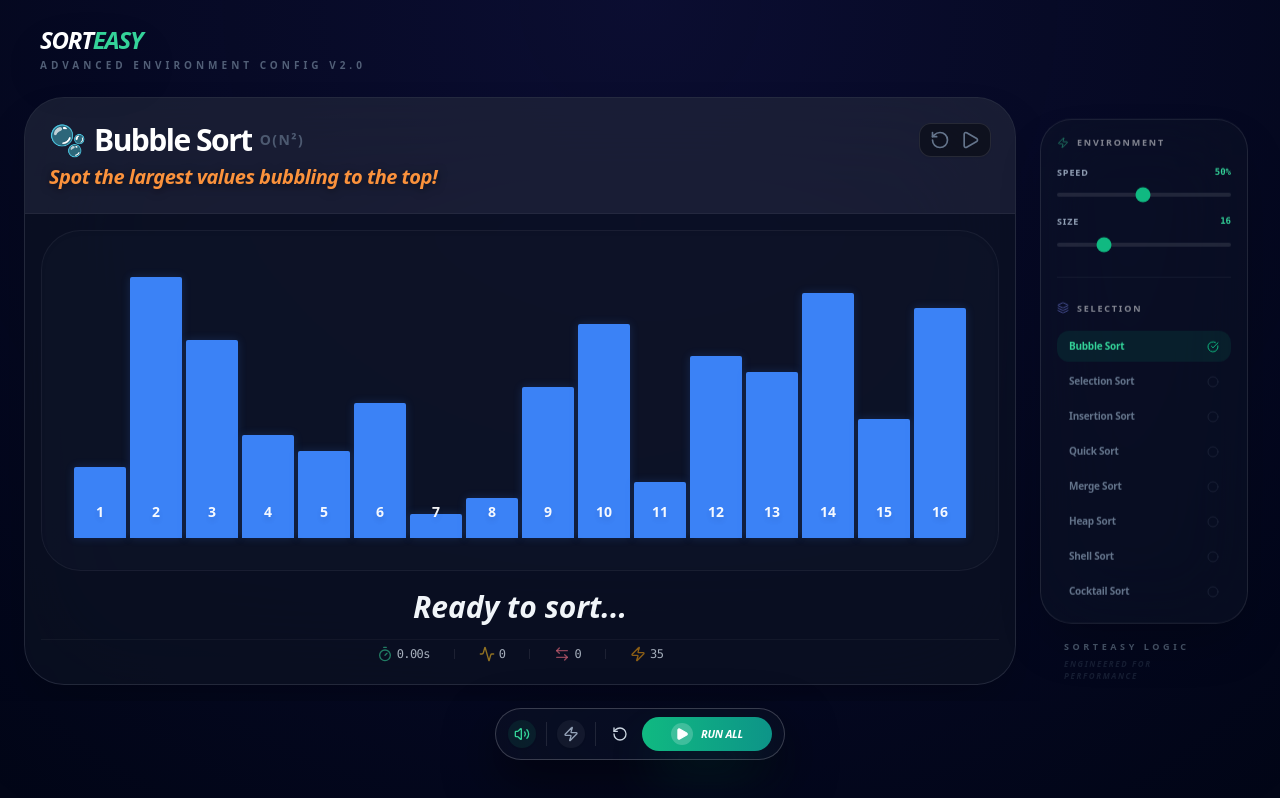
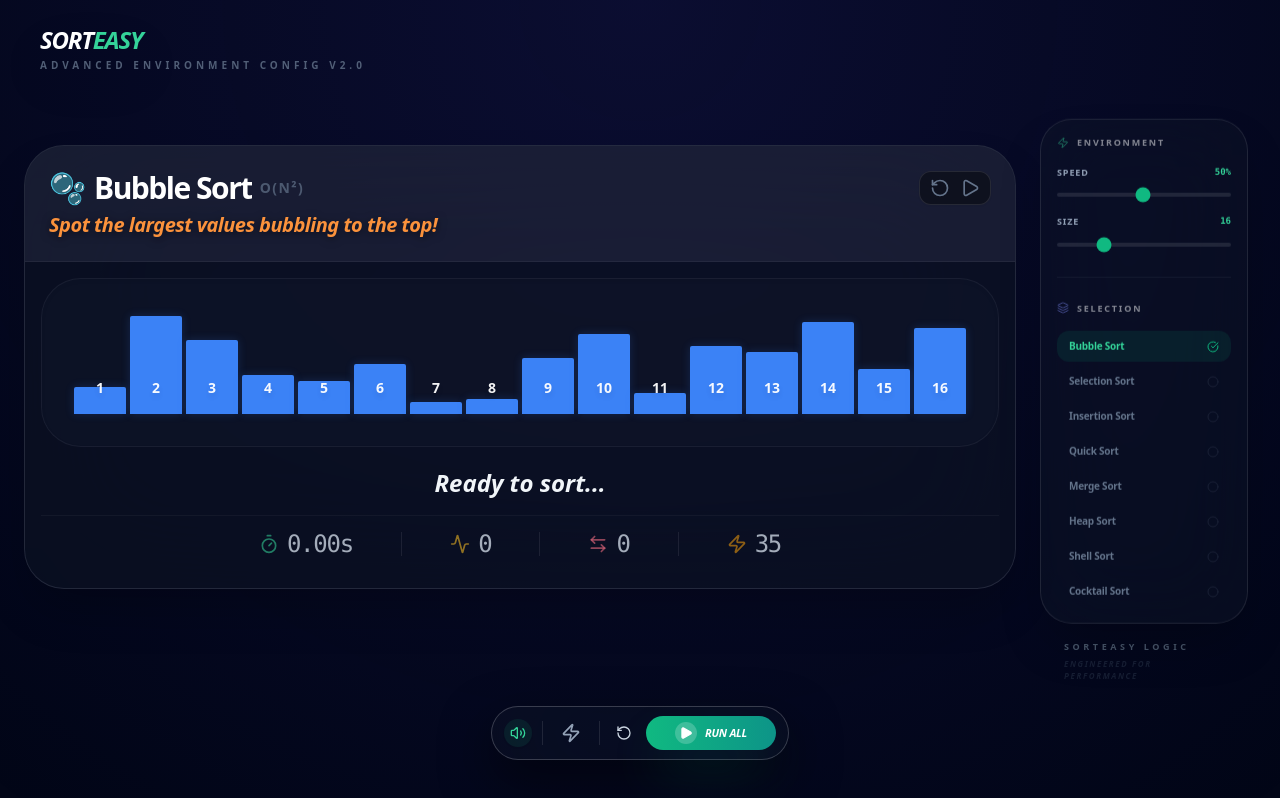
Before and after one commit to lastjung/sort-easy, a React (Vite) app: page / in a window 1280 px wide. Built offline with nearby package versions, Linux system fonts and the light colour scheme.

Commit message:
fix: resolve variable name error in Tube Mode logic and update components

```diff
--- a/src/App.jsx
+++ b/src/App.jsx
@@ -11,7 +11,7 @@ function App() {
   const [soundEnabled, setSoundEnabled] = useState(true);
   const [volume, setVolume] = useState(0.1);
   const [selectedIds, setSelectedIds] = useState(new Set(['bubble']));
-  const [isTurbo, setIsTurbo] = useState(false);
+  const [isTubeMode, setIsTubeMode] = useState(false);
 
   const [data, setData] = useState([]);
   const [triggerRun, setTriggerRun] = useState(0);   // Global Start signal
@@ -106,7 +106,7 @@ function App() {
           data={data}
           arraySize={arraySize}
           speed={speed}
-          isTurbo={isTurbo}
+          isTubeMode={isTubeMode}
           soundEnabled={soundEnabled}
           volume={volume}
           triggerRun={triggerRun}
@@ -125,8 +125,8 @@ function App() {
           isAnyPaused={runState.paused > 0}
           soundEnabled={soundEnabled}
           setSoundEnabled={setSoundEnabled}
-          isTurbo={isTurbo}
-          setIsTurbo={setIsTurbo}
+          isTubeMode={isTubeMode}
+          setIsTubeMode={setIsTubeMode}
           visibleCount={selectedIds.size}
           // Props for Drawer (Mobile Mode)
           arraySize={arraySize}
--- a/src/algorithms/index.js
+++ b/src/algorithms/index.js
@@ -90,6 +90,6 @@ export const ALGORITHMS = [
         complexity: 'O(n²)',
         desc: 'Bidirectional bubble sort, shaking elements both ways.',
         icon: '🍹',
-        slogan: "Shaking elements both ways for balance!"
+        slogan: "Find the endpoints with bidirectional bubbling!"
     }
 ];
--- a/src/components/Dashboard.jsx
+++ b/src/components/Dashboard.jsx
@@ -16,7 +16,7 @@ const Dashboard = ({
   triggerReset,
   selectedIds, // Set of IDs to show
   onRunningChange,
-  isTurbo
+  isTubeMode
 }) => {
   const [results, setResults] = useState({});
   const [activeAlgorithms, setActiveAlgorithms] = useState(new Set());
@@ -104,12 +104,13 @@ const Dashboard = ({
   const isCinema = visibleAlgos.length === 1;
 
   return (
-    <div className={`w-full mx-auto px-6 py-4 transition-all duration-500 ${isCinema ? 'max-w-[1800px] h-[calc(100vh-180px)] overflow-hidden' : 'max-w-[1600px]'}`}>
-      <div className={`grid gap-6 h-full ${
-        isCinema
-          ? 'grid-cols-1'
-          : 'grid-cols-1 lg:grid-cols-2 xl:grid-cols-3'
-      }`}>
+    <div className={`w-full mx-auto px-6 py-4 transition-all duration-500 ${isCinema ? 'max-w-[1800px] h-[calc(100vh-180px)] overflow-visible' : 'max-w-[1600px]'}`}>
+        {/* Dashboard Padding / Space Sync (Ensures slogan doesn't clip) */}
+        <div className={`grid gap-6 h-full transition-all duration-700 ${
+          isCinema
+            ? 'grid-cols-1 pt-12 pb-24'
+            : 'grid-cols-1 lg:grid-cols-2 xl:grid-cols-3'
+        }`}>
         {visibleAlgos.map((algo) => (
           <div key={algo.id} className={isCinema ? 'transform scale-100' : ''}>
             <SortCard
@@ -126,7 +127,7 @@ const Dashboard = ({
               triggerReset={triggerReset}
               onComplete={handleComplete}
               onRunning={handleRunning}
-              isTurbo={isTurbo}
+              isTubeMode={isTubeMode}
             />
           </div>
         ))}
--- a/src/components/FloatingActionDock.jsx
+++ b/src/components/FloatingActionDock.jsx
@@ -19,8 +19,8 @@ const FloatingActionDock = ({
   selectedIds,
   toggleSelect,
   isAnyActive,
-  isTurbo,
-  setIsTurbo
+  isTubeMode,
+  setIsTubeMode
 }) => {
   const [showConfig, setShowConfig] = useState(false);
   const isIdle = !isAnyRunning && !isAnyPaused;
@@ -115,16 +115,13 @@ const FloatingActionDock = ({
 
         <div className="w-px h-6 bg-white/10 mx-0.5" />
 
-        {/* Tube Speed Toggle */}
+        {/* Tube Mode Toggle */}
         <button
-          onClick={() => setIsTurbo(!isTurbo)}
-          className={`p-1.5 rounded-full transition-all duration-300 ${
-            isTurbo ? 'bg-amber-500/10 text-amber-400' : 'bg-white/5 text-slate-400'
-          } shadow-sm will-change-transform active:scale-90 relative overflow-hidden group/turbo`}
-          title="Tube Speed (Dynamic Acceleration)"
+          onClick={() => setIsTubeMode(!isTubeMode)}
+          className={`p-2 rounded-full transition-all duration-300 ${isTubeMode ? 'bg-amber-500/20 text-amber-500 border border-amber-500/30' : 'text-slate-400 hover:text-white hover:bg-white/10'}`}
+          title={isTubeMode ? "Disable Tube Mode" : "Enable Tube Mode (Speed Up + Shorts UI Space)"}
         >
-          <Zap size={16} fill={isTurbo ? "currentColor" : "none"} className={isTurbo ? "animate-pulse" : ""} />
-          {isTurbo && <div className="absolute inset-0 bg-amber-500/20 blur-md" />}
+          <Zap size={20} fill={isTubeMode ? "currentColor" : "none"} className={isTubeMode ? "opacity-90" : ""} />
         </button>
 
         <div className="w-px h-6 bg-white/10 mx-0.5" />
--- a/src/components/SortCard.jsx
+++ b/src/components/SortCard.jsx
@@ -41,7 +41,7 @@ const SortCard = ({
   triggerReset, // To reset from outside
   onComplete,
   onRunning, // To notify parent about execution state
-  isTurbo
+  isTubeMode
 }) => {
   const [array, setArray] = useState([...initialArray]);
   const arrayRef = useRef([...initialArray]); // To avoid stale closures in handleStart
@@ -62,9 +62,9 @@ const SortCard = ({
   // Each start increments this, and the active loop checks it to know if it should abort.
   const sessionIdRef = useRef(0);
   const speedRef = useRef(speed);
-  const isTurboRef = useRef(isTurbo);
+  const isTubeModeRef = useRef(isTubeMode);
   const sortedCountRef = useRef(0);
-  const [turboMultiplier, setTurboMultiplier] = useState(0.7);
+  const [tubeMultiplier, setTubeMultiplier] = useState(0.7);
   const stepsRef = useRef(0); // For virtual progress
   const timerRef = useRef(null);
   const startTimeRef = useRef(0);
@@ -82,8 +82,8 @@ const SortCard = ({
   }, [speed]);
 
   useEffect(() => {
-    isTurboRef.current = isTurbo;
-  }, [isTurbo]);
+    isTubeModeRef.current = isTubeMode;
+  }, [isTubeMode]);
 
   useEffect(() => {
     sortedCountRef.current = sortedIndices.length;
@@ -140,26 +140,26 @@ const SortCard = ({
     // Formula: (101-speed)^1.5 * factor * 0.4.
     let currentSpeed = speedRef.current;
 
-    // --- Tube Speed Dynamic Logic ---
-    if (isTurboRef.current) {
+    // --- Tube Mode (Dynamic Acceleration + Safe Zone) Logic ---
+    if (isTubeModeRef.current) {
         // Calculate progress: combine real sorted bars + virtual progress from steps
         // estimatedTotalSteps for 16 bars is roughly 100-200.
         const realProgress = sortedCountRef.current / arraySize;
         const virtualProgress = Math.min(0.9, stepsRef.current / (arraySize * arraySize * 0.5));
         const progress = Math.max(realProgress, virtualProgress);
 
-        let turboFactor = 0.7; // Start slow
+        let tubeFactor = 0.7; // Start slow
 
         if (progress >= 0.15) {
             // Accelerate from 0.7x to 1.8x
-            turboFactor = 0.7 + ((progress - 0.15) / 0.85) * (1.8 - 0.7);
+            tubeFactor = 0.7 + ((progress - 0.15) / 0.85) * (1.8 - 0.7);
         }
 
-        turboFactor = Math.min(1.8, turboFactor);
-        setTurboMultiplier(Number(turboFactor.toFixed(1)));
-        currentSpeed = Math.min(100, currentSpeed * turboFactor);
+        tubeFactor = Math.min(1.8, tubeFactor);
+        setTubeMultiplier(Number(tubeFactor.toFixed(1)));
+        currentSpeed = Math.min(100, currentSpeed * tubeFactor);
     } else {
-        if (turboMultiplier !== 1.0) setTurboMultiplier(1.0);
+        if (tubeMultiplier !== 1.0) setTubeMultiplier(1.0);
     }
 
     const totalMs = Math.pow(101 - currentSpeed, 1.5) * factor * 0.4;
@@ -223,7 +223,7 @@ const SortCard = ({
     setComparisons(0);
     setSwaps(0);
     setElapsedTime(0);
-    setTurboMultiplier(0.7);
+    setTubeMultiplier(0.7);
     stepsRef.current = 0;
     baseTimeRef.current = 0;
     startTimeRef.current = Date.now();
@@ -294,7 +294,19 @@ const SortCard = ({
         setCompareIndices([]);
         setSwapIndices([]);
         setGoodIndices([]);
-        setSortedIndices([...Array(arraySize).keys()]);
+
+        // Success Sweep Effect: Gradually fill sortedIndices for a 'scanning' feel
+        const allIndices = [...Array(arraySize).keys()];
+        for (let i = 0; i <= arraySize; i++) {
+            if (mySessionId !== sessionIdRef.current) break;
+            setSortedIndices(allIndices.slice(0, i));
+            if (i < arraySize) {
+                // Play a high-pitched success tone during sweep
+                playSound(880 + (i * 20), 'sine');
+                await new Promise(r => setTimeout(r, 30));
+            }
+        }
+
         setDescription(msg.FINISHED || { text: "COMPLETED! ✨", type: MSG_TYPES.SUCCESS });
         if (onCompleteRef.current) {
           onCompleteRef.current(item.id, {
@@ -376,8 +388,22 @@ const SortCard = ({
     return `${s}.${remainMs.toString().padStart(2, '0')}s`;
   };
 
+  const getDescriptionClass = () => {
+    if (isPaused) return 'text-amber-500/60 grayscale-[0.5]';
+
+    switch (description.type) {
+      case MSG_TYPES.COMPARE: return 'text-amber-300 drop-shadow-[0_0_12px_rgba(252,211,77,0.5)]';
+      case MSG_TYPES.SWAP: return 'text-rose-400 drop-shadow-[0_0_12px_rgba(251,113,133,0.5)]';
+      case MSG_TYPES.TARGET: return 'text-fuchsia-400 drop-shadow-[0_0_12px_rgba(232,121,249,0.5)]';
+      case MSG_TYPES.SUCCESS: return 'text-emerald-400 drop-shadow-[0_0_12px_rgba(52,211,153,0.5)]';
+      default: return 'text-slate-100';
+    }
+  };
+
   return (
-    <div className={`flex flex-col bg-slate-900/60 backdrop-blur-3xl rounded-[40px] border border-white/10 shadow-2xl overflow-hidden transition-[transform,box-shadow,ring] duration-500 group ${isCinema ? 'ring-12 ring-emerald-500/10 h-full' : ''}`}>
+    <div className={`flex flex-col bg-slate-900/60 backdrop-blur-3xl rounded-[40px] border border-white/10 shadow-2xl overflow-hidden transition-all duration-700 group ${
+      isCinema ? 'ring-12 ring-emerald-500/10 h-full' : ''
+    } ${isCinema && isTubeMode ? 'translate-y-[-80px] scale-[0.98]' : ''}`}>
       <div className={`${isCinema ? 'p-6' : 'p-3 md:p-4'} bg-white/5 border-b border-white/5 flex flex-col gap-1.5 order-first`}>
         <div className="flex justify-between items-center">
           <div className="flex items-center gap-2 min-w-0">
@@ -429,41 +455,30 @@ const SortCard = ({
                  <span className="bg-amber-500/20 text-amber-500 text-[10px] font-black px-2 py-0.5 rounded-full border border-amber-500/30 tracking-widest uppercase animate-pulse">Hold</span>
                </div>
              )}
-             <p className={`${isCinema ? 'text-3xl' : 'text-base md:text-2xl'} font-black italic text-center animate-in fade-in slide-in-from-bottom-2 duration-300 ${
-                isPaused ? 'text-amber-500/60 grayscale-[0.5]' :
-                description.type === MSG_TYPES.COMPARE
-                  ? 'text-amber-300 drop-shadow-[0_0_12px_rgba(252,211,77,0.5)]'
-                  : description.type === MSG_TYPES.SWAP
-                  ? 'text-rose-400 drop-shadow-[0_0_12px_rgba(251,113,133,0.5)]'
-                  : description.type === MSG_TYPES.TARGET
-                  ? 'text-fuchsia-400 drop-shadow-[0_0_12px_rgba(232,121,249,0.5)]'
-                  : description.type === MSG_TYPES.SUCCESS
-                  ? 'text-emerald-400 drop-shadow-[0_0_12px_rgba(52,211,153,0.5)]'
-                  : 'text-slate-100'
-             }`}>
+             <p className={`${isCinema ? 'text-2xl' : 'text-base md:text-2xl'} font-black italic text-center animate-in fade-in slide-in-from-bottom-2 duration-300 ${getDescriptionClass()}`}>
                 {description.text || "Ready to sort..."}
              </p>
           </div>
 
-          <div className="flex items-center justify-center gap-3 md:gap-6 py-1.5 border-t border-white/5 opacity-80">
-            <div className="flex items-center gap-1">
-              <Timer size={isCinema ? 16 : 10} className="text-emerald-400/70" />
-              <span className="text-[12px] md:text-xs font-mono font-normal text-slate-300 tracking-tighter">{formatTime(elapsedTime)}</span>
+          <div className={`flex items-center justify-center ${isCinema ? 'gap-8 md:gap-12 py-3' : 'gap-3 md:gap-6 py-1.5'} border-t border-white/5 opacity-80`}>
+            <div className="flex items-center gap-1.5 md:gap-2">
+              <Timer size={isCinema ? 20 : 10} className="text-emerald-400/70" />
+              <span className={`${isCinema ? 'text-lg md:text-2xl' : 'text-[12px] md:text-xs'} font-mono font-normal text-slate-300 tracking-tighter`}>{formatTime(elapsedTime)}</span>
             </div>
-            <div className="w-px h-2.5 bg-white/10" />
-            <div className="flex items-center gap-1">
-              <Activity size={isCinema ? 16 : 10} className="text-amber-400/70" />
-              <span className="text-[12px] md:text-xs font-mono font-normal text-slate-300 tracking-tighter">{comparisons.toLocaleString()}</span>
+            <div className={`w-px ${isCinema ? 'h-6' : 'h-2.5'} bg-white/10`} />
+            <div className="flex items-center gap-1.5 md:gap-2">
+              <Activity size={isCinema ? 20 : 10} className="text-amber-400/70" />
+              <span className={`${isCinema ? 'text-lg md:text-2xl' : 'text-[12px] md:text-xs'} font-mono font-normal text-slate-300 tracking-tighter`}>{comparisons.toLocaleString()}</span>
             </div>
-            <div className="w-px h-2.5 bg-white/10" />
-            <div className="flex items-center gap-1">
-              <ArrowLeftRight size={isCinema ? 16 : 10} className="text-rose-400/70" />
-              <span className="text-[12px] md:text-xs font-mono font-normal text-slate-300 tracking-tighter">{swaps.toLocaleString()}</span>
+            <div className={`w-px ${isCinema ? 'h-6' : 'h-2.5'} bg-white/10`} />
+            <div className="flex items-center gap-1.5 md:gap-2">
+              <ArrowLeftRight size={isCinema ? 20 : 10} className="text-rose-400/70" />
+              <span className={`${isCinema ? 'text-lg md:text-2xl' : 'text-[12px] md:text-xs'} font-mono font-normal text-slate-300 tracking-tighter`}>{swaps.toLocaleString()}</span>
             </div>
-            <div className="w-px h-2.5 bg-white/10" />
-            <div className="flex items-center gap-1">
-              <Zap size={isCinema ? 16 : 10} className="text-amber-500/70" />
-              <span className="text-[12px] md:text-xs font-mono font-normal text-slate-300 tracking-tighter">{(speed * turboMultiplier).toFixed(0)}</span>
+            <div className={`w-px ${isCinema ? 'h-6' : 'h-2.5'} bg-white/10`} />
+            <div className="flex items-center gap-1.5 md:gap-2">
+              <Zap size={isCinema ? 20 : 10} className="text-amber-500/70" />
+              <span className={`${isCinema ? 'text-lg md:text-2xl' : 'text-[12px] md:text-xs'} font-mono font-normal text-slate-300 tracking-tighter`}>{(speed * tubeMultiplier).toFixed(0)}</span>
             </div>
           </div>
         </div>
```
Also changed, not shown: src/components/SortChart.jsx (+7 -5 lines).
